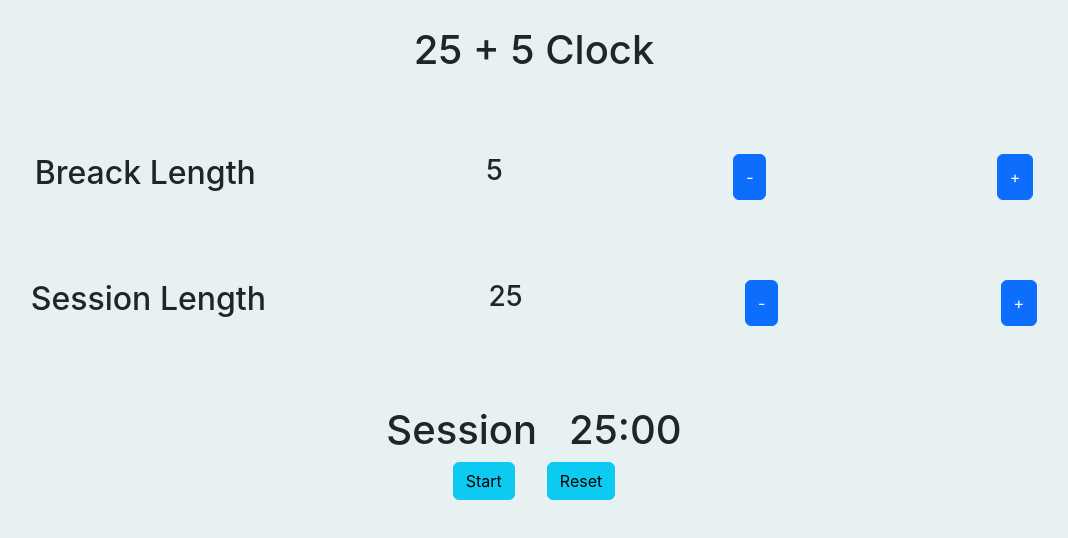
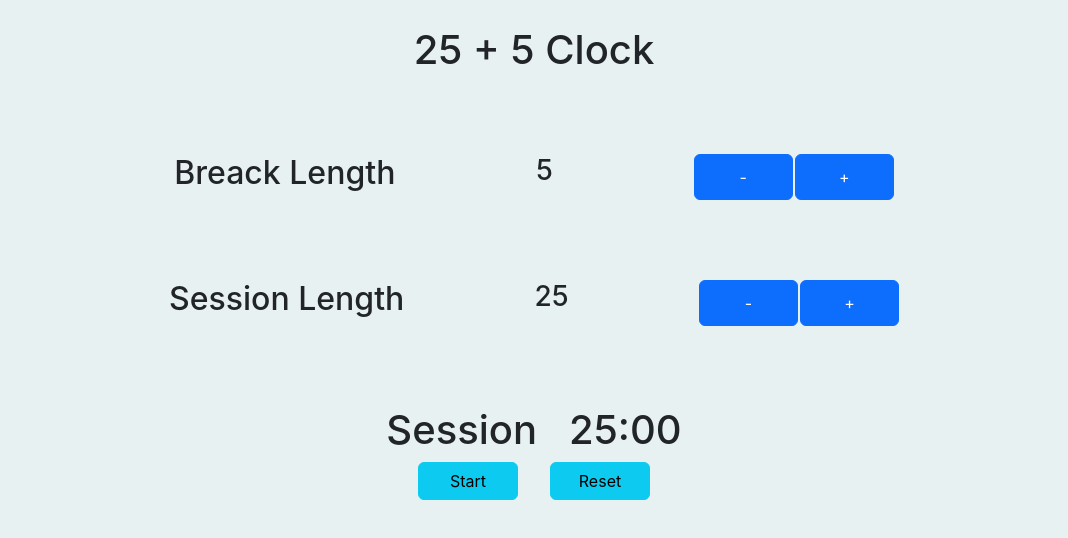
Before and after one commit to civaca/CountDown, a React (Create React App) app: page / in a window 1280 px wide. Shown: the top 538 px of the page, without its empty margins (106-1174 px from the left). Built offline with nearby package versions, Linux system fonts and the light colour scheme.

Commit message:
25/29 testes

```diff
--- a/src/App.css
+++ b/src/App.css
@@ -8,7 +8,7 @@ body{
 .dis{
   display: flex;
   justify-content:space-around;
-
+  width: clamp(400px,70%,80%);
  margin: 5rem auto;
 }
 .display{
@@ -19,3 +19,13 @@ body{
 #titlemain{
  text-align: center;
 }
+.length{
+  display: flex;
+  justify-content: center;
+  gap:1%
+
+}
+button{
+  width:100px;
+  font-size: xx-large;
+}
--- a/src/App.js
+++ b/src/App.js
@@ -30,11 +30,12 @@ function App() {
 
 //Stoper when timer reaches zeros
 if(value.minitus==0 && value.secon==1){
-  setTimeout(()=>document.getElementById("beep").play(),1000)
+ document.getElementById("beep").load()
 }
 
 if (value.minitus==0 && value.secon==0 && strings.current=="Session"){
-document.getElementById("timer-label").innerText="Break";
+
+document.getElementById("beep").play()
 
 clearInterval(id.current)
  setTimeout(()=>{dispatch(reachesZero());
@@ -47,13 +48,14 @@ clearInterval(id.current)
 }
 
 if (value.minitus==0 && value.secon==0 && strings.current=="Break"){
-  document.getElementById("timer-label").innerText="Break";
+
+  document.getElementById("beep").play()
 
   clearInterval(id.current);
     setTimeout(()=>{dispatch(reachesZeroBreacks());
       strings.current="Session"
       clearInterval(id.current);
-    id.current=setInterval(()=>addDisplay(),1000);
+    id.current=setInterval(dispatch(()=>addDisplay(),1000));
     },1000)
 
   }
@@ -61,9 +63,14 @@ if (value.minitus==0 && value.secon==0 && strings.current=="Break"){
 // Timer starts
 let add=()=>{
   if(startStop.current){
-    clearInterval(id.current);
-    startStop.current=!startStop.current;
-    id.current=setInterval(()=>dispatch(addDisplay()),   1000);
+    setTimeout(()=>{
+      clearInterval(id.current);
+      startStop.current=!startStop.current;
+      dispatch(addDisplay());
+      id.current=setInterval(()=>dispatch(addDisplay()),   1000);
+
+    },1000)
+
 
   } else{
   clearInterval(id.current)
@@ -85,24 +92,33 @@ let add=()=>{
     }
 
   let addSl=()=>{
-    if(startStop.current){
+    if(sessionTime.minitus<60){
     dispatch(addSeLength());
-    if(strings.current=="Session"){
+    if( document.getElementById("timer-label").innerText=="Session" ){
       dispatch(changeSession())
 
     }}
+    // dispatch(addSeLength());
+    // if( document.getElementById("timer-label").innerText=="Session" ){
+    //     dispatch(changeSession())}
+
   }
   let addRl=()=>{
-      if(startStop.current) {
+      if(sessionTime.minitus>1) {
     dispatch(restSeLength());
-    if(strings.current=="Session"){
+    if(document.getElementById("timer-label").innerText=="Session" ){
       dispatch(changeSession()); }}
+      // dispatch(restSeLength());
+      // if(document.getElementById("timer-label").innerText=="Session" ){
+      //   dispatch(changeSession()); }
+
+
   }
 
   let addBre=()=>{
-    if(startStop.current) {
+    if(breaks.minitus<60) {
     dispatch(addBrLength());
-    if (strings.current=="Break"){
+    if (document.getElementById("timer-label").innerText=="Break" ){
       dispatch(changeDisplayBreacks())
     }
 
@@ -111,9 +127,9 @@ let add=()=>{
 
 }
   let resBre=()=>{
-    if(startStop.current) {
+    if(breaks.minitus>1) {
     dispatch(restBrLength());
-    if (strings.current=="Break"){
+    if (document.getElementById("timer-label").innerText=="Break"){
       dispatch(changeDisplayBreacks())
     }
 
@@ -129,17 +145,21 @@ let add=()=>{
   return (
     <div className="App">
       <h1 id="titlemain">25 + 5 Clock</h1>
-      <div id="break-label" className="dis">
-        <h2>Breack Length</h2>
+      <div className="dis">
+        <h2 id="break-label" >Breack Length</h2>
         <span ><h3 id="break-length">{breaks.minitus}</h3></span>
+        <span className="length">
         <button className="btn btn-primary"onClick={resBre} id="break-decrement">-</button>
         <button className="btn btn-primary" onClick={addBre} id="break-increment">+</button>
+        </span>
       </div>
-      <div id="session-label" className="dis">
-        <h2>Session Length</h2>
+      <div className="dis">
+        <h2  id="session-label">Session Length</h2>
         <span ><h3 id="session-length">{sessionTime.minitus}</h3></span>
+        <span  className="length">
         <button className="btn btn-primary" onClick={addRl} id="session-decrement">-</button>
         <button className="btn btn-primary" onClick={addSl} id="session-increment">+</button>
+        </span>
       </div>
       <div className="display">
        <h1 id="timer-label">{strings.current}</h1>
```
Also changed, not shown: src/redux/clockSlice.js (+5 -2 lines).
